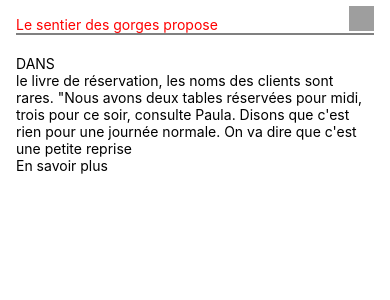
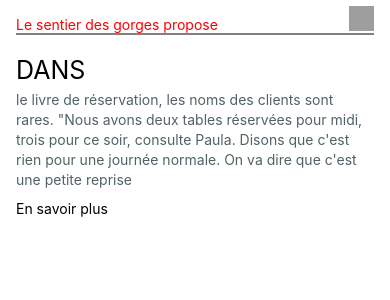
Before and after one commit to johan030/howby, a React Native app: screen / in a window 390 px wide. Shown: the top 300 px of the page. Built offline with nearby package versions, Linux system fonts and the light colour scheme; grey boxes are pictures that could not be loaded.

Commit message:
adding introduction area

```diff
--- a/components/secondPage/Introduction.js
+++ b/components/secondPage/Introduction.js
@@ -1,11 +1,11 @@
-import { View, Text } from 'react-native'
+import { View, Text, StyleSheet } from 'react-native'
 import React from 'react'
 
 const introduction = () => {
   return (
     <View>
-      <Text>DANS</Text>
-      <Text>le livre de réservation, les noms des clients sont rares. "Nous avons deux tables réservées pour midi,
+      <Text style={{fontSize: '25px'}}>DANS</Text>
+      <Text style={styles.text}>le livre de réservation, les noms des clients sont rares. "Nous avons deux tables réservées pour midi,
           trois pour ce soir, consulte Paula.
           Disons que c'est rien pour une journée normale. On va dire que c'est une petite reprise
       </Text>
@@ -14,4 +14,14 @@ const introduction = () => {
   )
 }
 
+
+const styles = StyleSheet.create ({
+    text: {
+        color: '#506266',
+        marginTop: 5,
+        marginBottom: 10,
+        lineHeight: '20px'
+
+    }
+})
 export default introduction
```
Also changed, not shown: components/secondPage/Emplacements.js (added), components/secondPage/Images.js (added).
